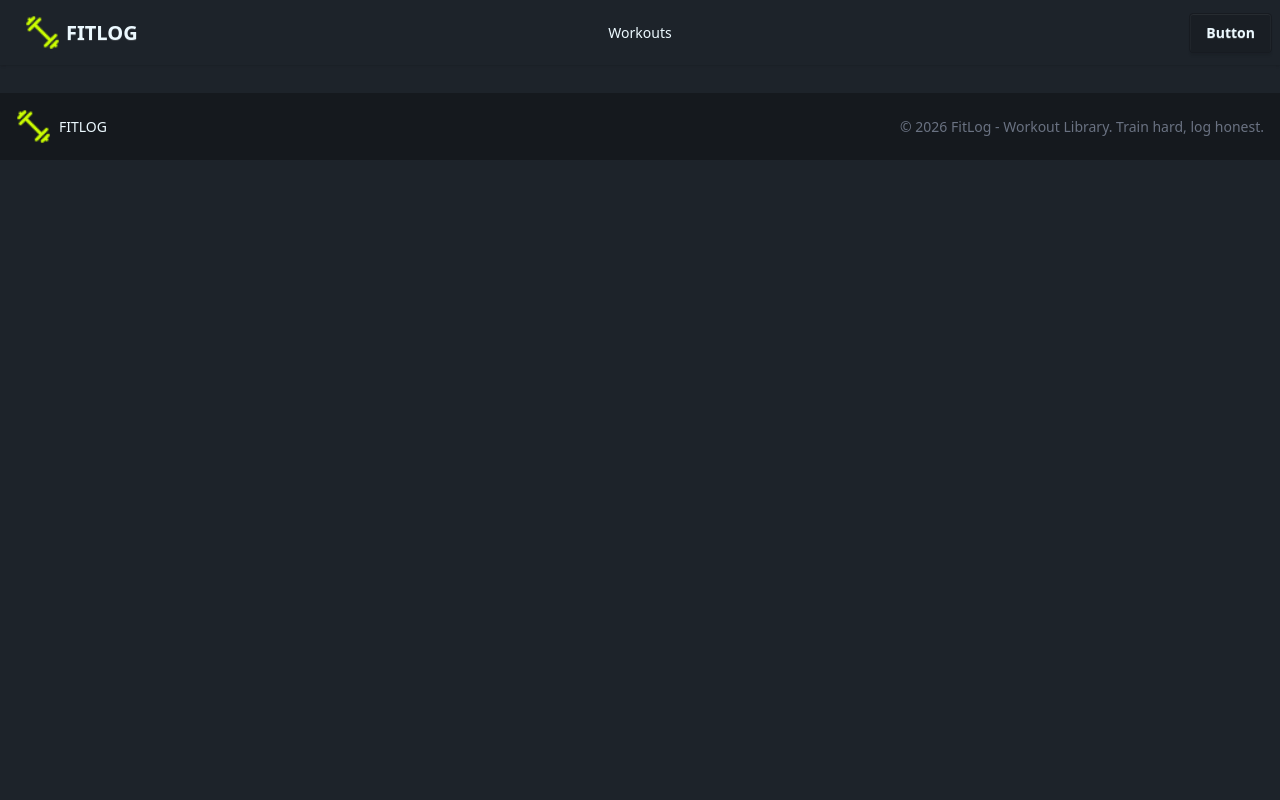
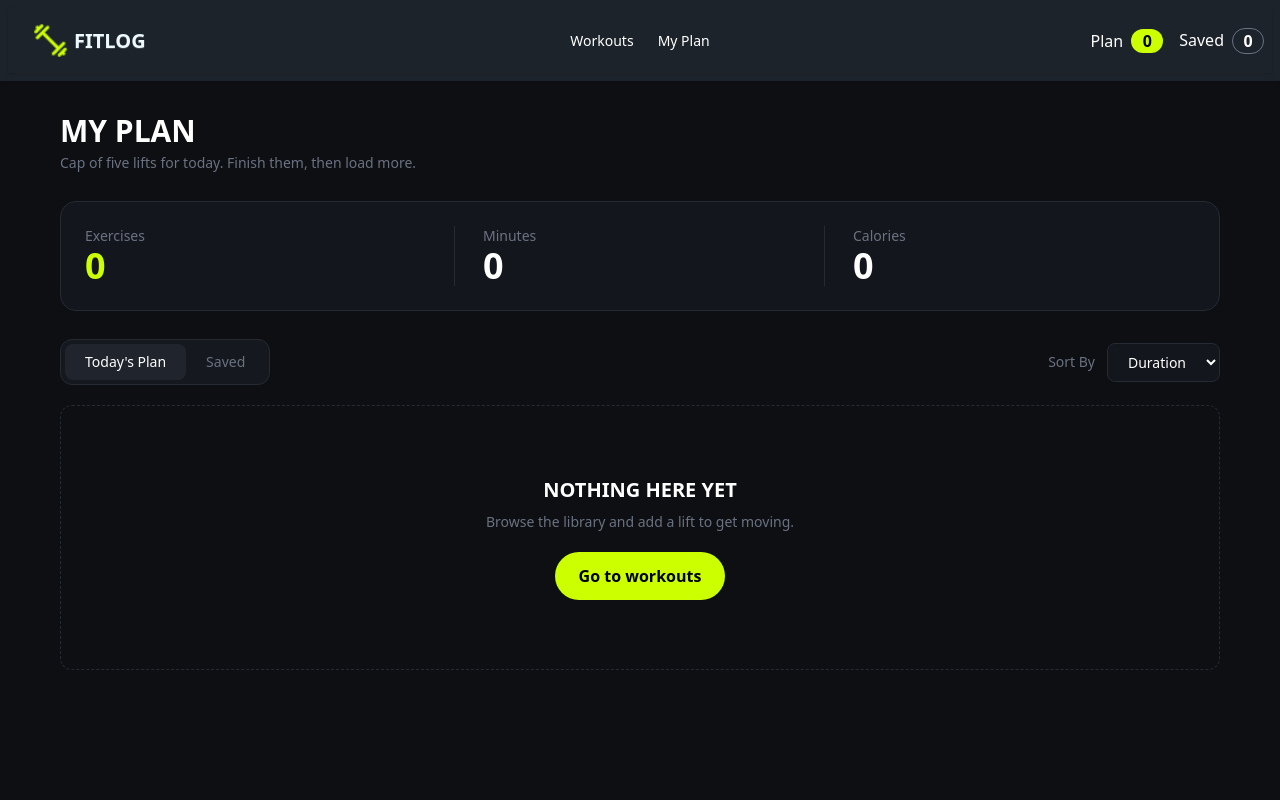
Before and after one commit to Raunak-1607/Fit-Log, a Next.js app: page /Components/My-Plan in a window 1280 px wide. Shown: the top 800 px of the page. Built offline with nearby package versions, Linux system fonts and the light colour scheme.

Commit message:
Add My-Plan page where show the the list of addplan and save plan list

```diff
--- a/package.json
+++ b/package.json
@@ -12,6 +12,7 @@
     "next": "16.3.6",
     "react": "19.2.8",
     "react-dom": "19.2.8",
+    "react-icons": "^5.7.0",
     "react-toastify": "^11.1.0"
   },
   "devDependencies": {
--- a/src/app/Components/Button/Add.tsx
+++ b/src/app/Components/Button/Add.tsx
@@ -4,6 +4,7 @@ import { WorkoutContext } from "@/app/Context/WorkoutProvider";
 import { Workout } from "@/app/Type/Type";
 import React, { useContext } from "react";
 import { toast } from "react-toastify";
+import { FaCalendarPlus } from "react-icons/fa";
 interface DataProps {
   data: Workout;
 }
@@ -23,9 +24,10 @@ const AddBtn = ({ data }: DataProps) => {
   return (
     <div>
       <button
-        className="flex justify-center items-center bg-[#ccff00] text-black font-bold py-3 w-[200] rounded-xl"
+        className="flex justify-center items-center gap-2 bg-[#ccff00] text-black font-bold py-3 w-[200px] rounded-xl"
         onClick={() => handleBtn()}
       >
+        <FaCalendarPlus />
         Add to today's plan
       </button>
     </div>
--- a/src/app/Components/Button/Save.tsx
+++ b/src/app/Components/Button/Save.tsx
@@ -4,6 +4,7 @@ import { WorkoutContext } from "@/app/Context/WorkoutProvider";
 import { Workout } from "@/app/Type/Type";
 import React, { useContext } from "react";
 import { toast } from "react-toastify";
+import { FaRegBookmark } from "react-icons/fa6";
 interface DataProps {
   data: Workout;
 }
@@ -25,9 +26,10 @@ const SaveBtn = ({ data }: DataProps) => {
   return (
     <div>
       <button
-        className="flex flex justify-center items-center w-[200] border border-white/10 text-white py-3 rounded-xl"
+        className="flex flex justify-center items-center gap-2 w-[200] border border-white/10 text-white py-3 rounded-xl"
         onClick={() => handleBtn()}
       >
+        <FaRegBookmark />
         Save for later
       </button>
     </div>
--- a/src/app/Components/My-Plan/page.tsx
+++ b/src/app/Components/My-Plan/page.tsx
@@ -1,11 +1,178 @@
-import React from 'react';
+"use client";
 
-const page = () => {
-    return (
-        <div>
+import React, { useContext, useState } from "react";
+import { WorkoutContext } from "@/app/Context/WorkoutProvider";
+import ListedCard from "../Shared-Components/ListedCard";
+import Link from "next/link";
+
+const MyPlanPage = () => {
+  const { addPlan, savePlan } = useContext(WorkoutContext);
+
+  const [activeTab, setActiveTab] = useState("today");
+  const currentList = activeTab === "today" ? addPlan : savePlan;
+
+  console.log("ADD PLAN:", addPlan);
+  console.log("SAVE PLAN:", savePlan);
+  console.log("ACTIVE TAB:", activeTab);
+
+  return (
+    <div className="min-h-screen">
+
+      <main className="max-w-[1200px] mx-auto px-5 py-8">
+
+        {/* Header */}
+        <h1 className="text-3xl font-black">
+          MY PLAN
+        </h1>
+
+        <p className="text-sm text-gray-500 mt-1">
+          Cap of five lifts for today. Finish them, then load more.
+        </p>
+
+        {/* Statistics */}
+        <div className="bg-[#13161c] border border-[#252a33] rounded-2xl p-6 my-7">
+          <div className="grid grid-cols-3">
+
+            <div className="border-r border-[#252a33]">
+              <p className="text-sm text-gray-500">
+                Exercises
+              </p>
+
+              <p className="text-4xl font-black text-[#ccff00]">
+                {currentList.length}
+              </p>
+            </div>
+
+            <div className="px-7 border-r border-[#252a33]">
+              <p className="text-sm text-gray-500">
+                Minutes
+              </p>
+
+              <p className="text-4xl font-black">
+                {currentList.reduce(
+                  (total, workout) => total + workout.duration,
+                  0
+                )}
+              </p>
+            </div>
+
+            <div className="px-7">
+              <p className="text-sm text-gray-500">
+                Calories
+              </p>
+
+              <p className="text-4xl font-black">
+                {currentList.reduce(
+                  (total, workout) => total + workout.caloriesBurned,
+                  0
+                )}
+              </p>
+            </div>
+
+          </div>
+        </div>
+
+        {/* Tabs */}
+        <div className="flex justify-between items-center mb-5">
+
+          <div className="flex bg-[#15181e] border border-[#252a33] rounded-xl p-1">
+
+            <button
+              onClick={() => setActiveTab("today")}
+              className={`px-5 py-2 rounded-lg text-sm ${activeTab === "today"
+                  ? "bg-[#20252d] text-white"
+                  : "text-gray-500"
+                }`}
+            >
+              Today's Plan
+            </button>
+
+            <button
+              onClick={() => setActiveTab("saved")}
+              className={`px-5 py-2 rounded-lg text-sm ${activeTab === "saved"
+                  ? "bg-[#20252d] text-white"
+                  : "text-gray-500"
+                }`}
+            >
+              Saved
+            </button>
+
+          </div>
+
+          <div className="flex items-center gap-3">
+            <span className="text-sm text-gray-500">
+              Sort By
+            </span>
+
+            <select className="bg-[#13161c] border border-[#252a33] rounded-lg px-4 py-2 text-sm">
+              <option>Duration</option>
+              <option>Calories</option>
+              <option>Rating</option>
+            </select>
+          </div>
 
         </div>
-    );
+
+        {/* CONTENT */}
+        <div className="flex flex-col gap-4">
+
+          {activeTab === "today" ? (
+
+            addPlan.length > 0 ? (
+              addPlan.map((plan, index) => (
+                <ListedCard
+                  key={index}
+                  plan={plan}
+                />
+              ))
+            ) : (
+              <EmptyState message="Browse the library and add a lift to get moving." />
+            )
+
+          ) : (
+
+            savePlan.length > 0 ? (
+              savePlan.map((plan, index) => (
+                <ListedCard
+                  key={index}
+                  plan={plan}
+                  isDone={true}
+                />
+              ))
+            ) : (
+              <EmptyState message="Save a workout to see it here." />
+            )
+
+          )}
+
+        </div>
+
+      </main>
+    </div>
+  );
 };
 
-export default page;
+const EmptyState = ({ message }: { message: string }) => {
+  return (
+    <div className="min-h-[265px] border border-dashed border-[#252a33] rounded-xl flex flex-col items-center justify-center">
+
+      <h2 className="text-xl font-black">
+        NOTHING HERE YET
+      </h2>
+
+      <p className="text-sm text-gray-500 mt-2">
+        {message}
+      </p>
+
+      <Link href="/">
+        <button className="mt-5 bg-[#ccff00] text-black font-bold px-6 py-3 rounded-full">
+          Go to workouts
+        </button>
+      </Link>
+
+
+    </div>
+  );
+};
+
+export default MyPlanPage;
--- a/src/app/Components/Shared-Components/Footer.tsx
+++ b/src/app/Components/Shared-Components/Footer.tsx
@@ -4,7 +4,9 @@ import logo from "@/app/assests/logo.png";
 
 const Footer = () => {
   return (
-    <footer className="footer sm:footer-horizontal footer-center bg-base-300 text-base-content flex justify-between items-center mt-7 p-4">
+    <div className=" bg-base-300 ">
+
+    <footer className="footer sm:footer-horizontal footer-center bg-base-300 text-base-content flex justify-between items-center mt-7 p-4 container mx-auto">
   <aside className="grid-flow-col items-center">
         <Image
           src={logo}
@@ -21,6 +23,7 @@ const Footer = () => {
     </p>
   </aside>
 </footer>
+    </div>
   );
 };
 
--- a/src/app/Components/Shared-Components/ListedCard.tsx
+++ b/src/app/Components/Shared-Components/ListedCard.tsx
@@ -1,9 +1,83 @@
-import React from 'react';
+"use client";
+import { Workout } from '@/app/Type/Type';
+import React, { useContext } from 'react';
+import Image from 'next/image';
+import Link from 'next/link';
+import { WorkoutContext } from '@/app/Context/WorkoutProvider';
+import { RxCross1 } from "react-icons/rx";
 
-const ListedCard = () => {
+interface PlanProps {
+    plan: Workout;
+    isDone?: boolean;
+}
+
+const ListedCard = ({ plan, isDone }: PlanProps) => {
+    const { addPlan, setAddPlan, savePlan, setSavePlan } = useContext(WorkoutContext);
+
+    const handleRemove = () => {
+        setAddPlan(addPlan.filter(item => item.id !== plan.id));
+        setSavePlan(savePlan.filter(item => item.id !== plan.id));
+    };
+
+    const handleMarkAsDone = () => {
+        // Remove from addPlan and add to savePlan if not already there
+        setAddPlan(addPlan.filter(item => item.id !== plan.id));
+        if (!savePlan.find(item => item.id === plan.id)) {
+            setSavePlan([...savePlan, plan]);
+        }
+    };
+
     return (
-        <div>
+        <div className="flex items-center justify-between p-4 bg-[#1c1c24] rounded-2xl mb-4 border border-[#2b2b36] shadow-sm">
+            <div className="flex items-center gap-4">
+                <div className="w-[120px] h-[80px] relative rounded-xl overflow-hidden shrink-0 bg-gray-800">
+                    {plan.image && (
+                        <Image
+                            src={plan.image}
+                            alt={plan.name}
+                            fill
+                            className="object-cover"
+                        />
+                    )}
+                </div>
+                <div className="flex flex-col">
+                    <h3 className="text-white font-bold text-lg uppercase tracking-wide">{plan.name}</h3>
+                    <p className="text-gray-400 text-sm font-medium">{plan.equipment}</p>
+                    <div className="flex items-center gap-4 mt-2 text-xs text-gray-400 font-medium">
+                        <span className="flex items-center gap-1">
+                            <svg className="w-4 h-4 text-[#d4ff00]" fill="none" stroke="currentColor" viewBox="0 0 24 24"><path strokeLinecap="round" strokeLinejoin="round" strokeWidth="2" d="M12 8v4l3 3m6-3a9 9 0 11-18 0 9 9 0 0118 0z"></path></svg>
+                            {plan.duration} min
+                        </span>
+                        <span className="flex items-center gap-1">
+                            <span className="text-[#d4ff00] text-sm">🔥</span>
+                            {plan.caloriesBurned} kcal
+                        </span>
+                        <span className="flex items-center gap-1">
+                            <span className="text-[#d4ff00] text-sm">⭐</span>
+                            {plan.rating}
+                        </span>
+                    </div>
+                </div>
+            </div>
 
+            <div className="flex items-center gap-4">
+                <Link href={`/workouts/${plan.id}`} className="px-5 py-2 border border-gray-600 rounded-full text-gray-300 text-sm font-medium hover:bg-gray-700 transition">
+                    View Details
+                </Link>
+
+                {!isDone && (
+                    <button
+                        onClick={handleMarkAsDone}
+                        className="flex items-center gap-2 px-5 py-2 bg-[#d4ff00] hover:bg-[#bce600] text-black rounded-full text-sm font-bold transition shadow-sm"
+                    >
+                        <svg className="w-4 h-4 font-bold" fill="none" stroke="currentColor" viewBox="0 0 24 24"><path strokeLinecap="round" strokeLinejoin="round" strokeWidth="3" d="M5 13l4 4L19 7"></path></svg>
+                        Mark as Done
+                    </button>
+                )}
+
+                <button onClick={handleRemove} className="text-gray-500 hover:text-gray-300 transition p-2 rounded-full hover:bg-gray-800 ml-2">
+                    <RxCross1 /></button>
+            </div>
         </div>
     );
 };
--- a/src/app/Components/Shared-Components/Navbar.tsx
+++ b/src/app/Components/Shared-Components/Navbar.tsx
@@ -1,29 +1,30 @@
-import React from "react";
+"use client";
+
+import React, { useContext } from "react";
 import logo from "@/app/assests/logo.png";
 import Image from "next/image";
 import Link from "next/link";
+import { WorkoutContext } from "@/app/Context/WorkoutProvider";
 
 const Navbar = () => {
+  const { addPlan, savePlan } = useContext(WorkoutContext);
+
   const links = (
     <>
-
-
-
       <li>
         <Link href="/">Workouts</Link>
       </li>
 
+      <li>
+        <Link href="/Components/My-Plan">My Plan</Link>
+      </li>
 
-      {/* <Link>
-
-      <li>
-        <Link>My PlLinkn</a>
-      </li>
-      </Link> */}
 
     </>
   );
   return (
+    <div className="navbar bg-base-100 shadow-sm">
+
     <div className="navbar bg-base-100 shadow-sm container mx-auto">
       <div className="navbar-start">
         <div className="dropdown">
@@ -64,13 +65,26 @@ const Navbar = () => {
         </a>
       </div>
       <div className="navbar-center hidden lg:flex">
-        <ul className="menu menu-horizontal px-1">
-          {links}
-        </ul>
+        <ul className="menu menu-horizontal px-1">{links}</ul>
       </div>
-      <div className="navbar-end">
-        <a className="btn">Button</a>
+      <div className="navbar-end flex gap-4">
+        {/* <a className="btn">Button</a> */}
+        <Link href="/Components/My-Plan " className="flex gap-2">
+          {" "}
+          <span>Plan</span>
+          <span className=" w-8 rounded-full bg-[#ccff00] text-black flex items-center justify-center font-bold">
+            {addPlan.length}
+          </span>
+        </Link>
+        <Link href="/Components/My-Plan " className="flex gap-2">
+          {" "}
+          <span>Saved</span>
+          <span className=" w-8 rounded-full border-gray-500 border-1 text-white flex items-center justify-center font-bold">
+            {savePlan.length}
+          </span>
+        </Link>
       </div>
+    </div>
     </div>
   );
 };
--- a/src/app/layout.tsx
+++ b/src/app/layout.tsx
@@ -27,7 +27,7 @@ export default function RootLayout({ children }: LayoutProps<"/">) {
       lang="en" data-theme="dark"
       className={`${geistSans.variable} ${geistMono.variable} h-full antialiased`}
     >
-      <body className="min-h-full flex flex-col">
+      <body className="min-h-full flex flex-col bg-[#0d0f12] text-white">
         <WorkoutProvider>
 
         <Navbar/>
--- a/src/app/page.tsx
+++ b/src/app/page.tsx
@@ -1,12 +1,14 @@
 import Image from "next/image";
 import Banner from "./Components/Shared-Components/Banner";
 import Library from "./Library/page";
+import MyPlanPage from "./Components/My-Plan/page";
 
 export default function Home() {
   return <>
 
   <Banner/>
   <Library/>
+  {/* <MyPlanPage/> */}
 
   </>
 }
```
Also changed, not shown: 1 other file (tests, documents, lock files or other folders). Lines whose indentation alone changed are shown as unchanged.
